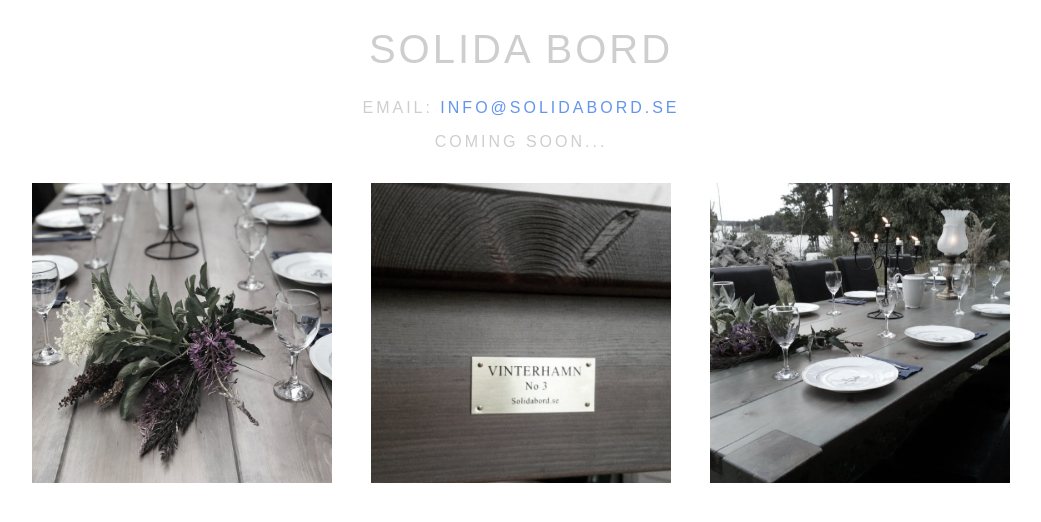
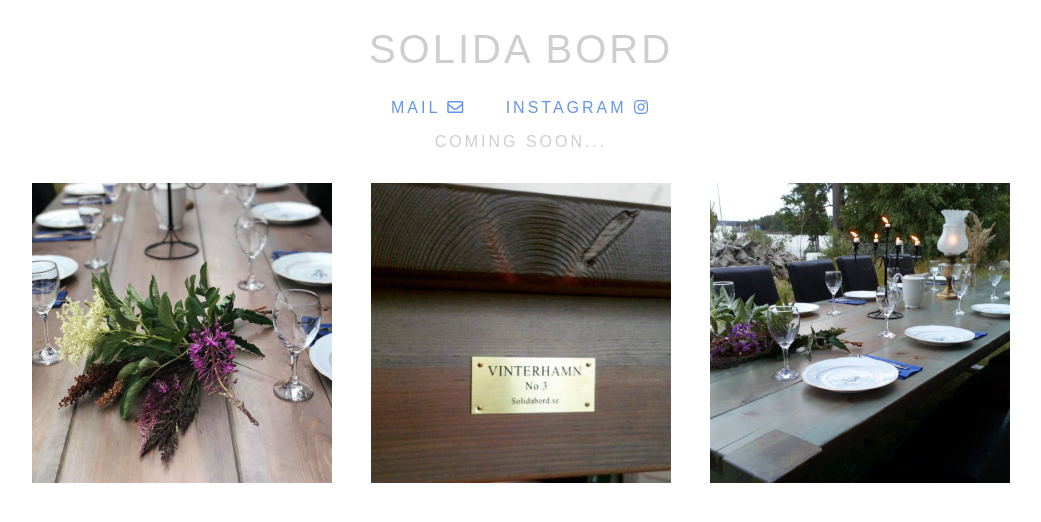
Before and after one commit to johanlekardal/johanlekardal.github.io, a plain HTML site: page index.html in a window 1280 px wide. Shown: the whole page, without its empty margins (119-1160 px from the left). Drawn offline with Linux system fonts and the light colour scheme.

Commit message:
fontawesome

```diff
--- a/assets/style.css
+++ b/assets/style.css
@@ -17,7 +17,8 @@ h1 {
 }
 
 a {
-	text-decoration: none;
+  margin: 0 1em;
+  text-decoration: none;
 	color: cornflowerblue;
 }
 
@@ -25,7 +26,6 @@ a {
   background-image: url(img/table4.jpg);
   background-size: cover;
   background-position: bottom;
-  filter: grayscale(70%);
   height: 300px;
   width: 300px;
   display: inline-block;
--- a/index.html
+++ b/index.html
@@ -4,11 +4,15 @@
   <meta charset="UTF-8">
   <meta name="viewport" content="width=device-width, initial-scale=1">
   <title>Solida Bord</title>
+  <link rel="stylesheet" href="https://use.fontawesome.com/releases/v5.1.0/css/all.css" integrity="sha384-lKuwvrZot6UHsBSfcMvOkWwlCMgc0TaWr+30HWe3a4ltaBwTZhyTEggF5tJv8tbt" crossorigin="anonymous">
   <link rel="stylesheet" href="assets/style.css">
 </head>
 <body>
   <h1>Solida Bord</h1>
-  <p>Email: <a href="mailto:info@solidabord.se">info@solidabord.se</a></p>
+  <p>
+    <a href="mailto:info@solidabord.se">Mail <i class="far fa-envelope"></i></a>
+    <a href="https://instagram.com/solidabord">Instagram <i class="fab fa-instagram"></i></a>
+  </p>
   <p>Coming soon...</p>
   <div class="img"></div>
   <div class="img"></div>
```
